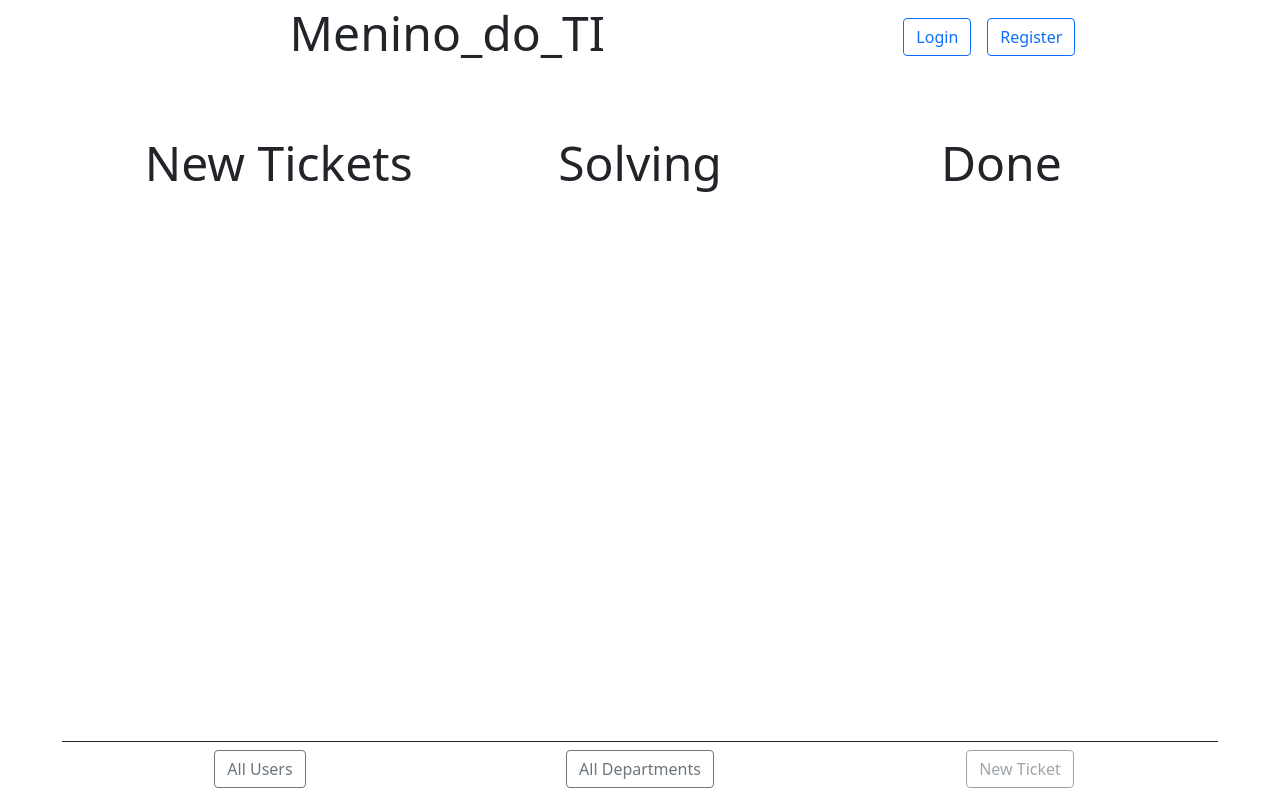
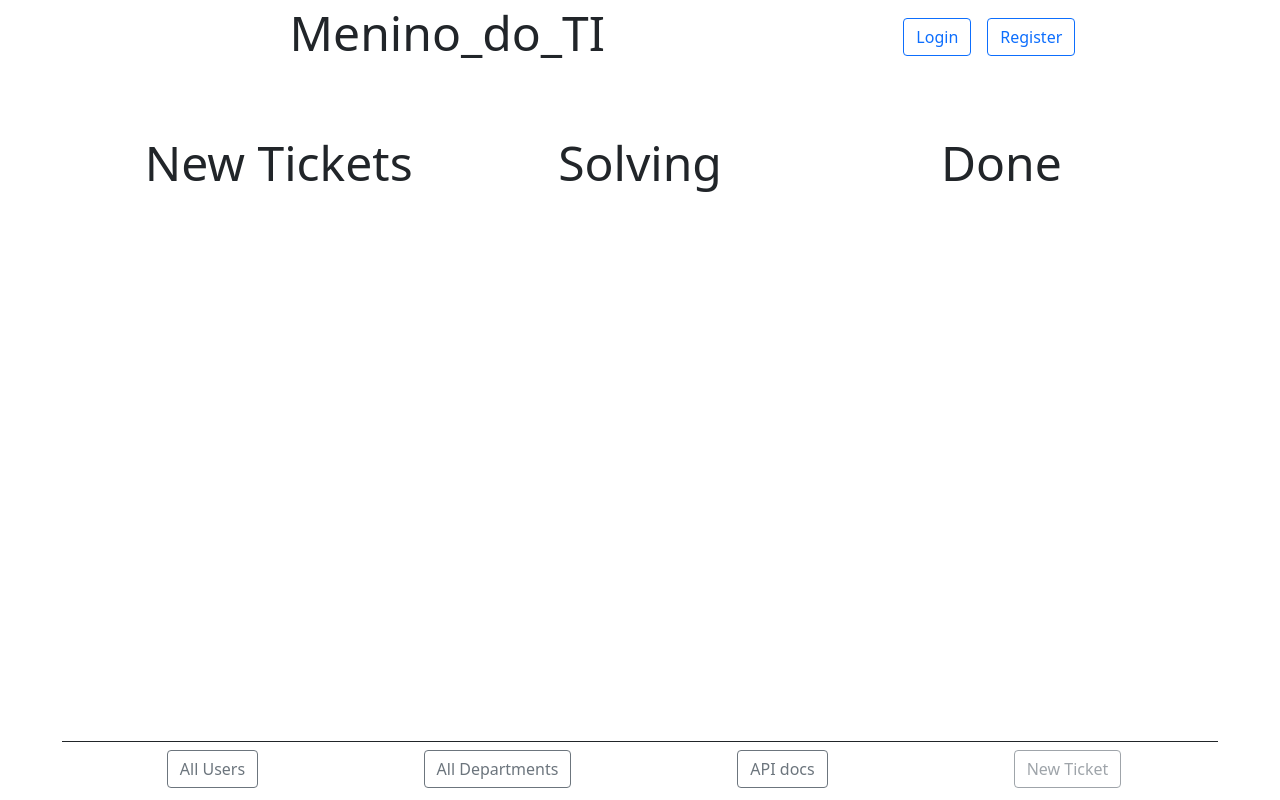
Before and after one commit to MarconesOliveira/help-desk-menino-do-ti, a website: page Views/home.html in a window 1280 px wide. Drawn offline with nearby package versions, Linux system fonts and the light colour scheme; no server answers; files whose address does not match are found by name.

Commit message:
Update footer

```diff
--- a/Databases/mongodb.js
+++ b/Databases/mongodb.js
@@ -12,7 +12,7 @@ const uri = `mongodb://${host}:${port}/${db_name}`;
 const atlas = process.env.ATLAS_URI;
 
 try {
-    await mongoose.connect(atlas);
+    await mongoose.connect(uri);
 } catch (error) {
     console.log("Unable to connect to MongoDB.");
     console.log(error);
--- a/Views/home.html
+++ b/Views/home.html
@@ -68,17 +68,22 @@
 
         <footer>
             <div class="row border-top border-dark p-2">
-                <div class="col-sm-4">
+                <div class="col-sm-3">
                     <button type="button" class="btn btn-outline-secondary" onclick="window.location.href='/users'">
                         All Users
                     </button>
                 </div>
-                <div class="col-sm-4">
+                <div class="col-sm-3">
                     <button type="button" class="btn btn-outline-secondary" onclick="window.location.href='/departments'">
                         All Departments
                     </button>
                 </div>
-                <div class="col-sm-4">
+                <div class="col-sm-3">
+                    <button type="button" class="btn btn-outline-secondary" onclick="window.location.href='/docs'">
+                        API docs
+                    </button>
+                </div>
+                <div class="col-sm-3">
                     <button type="button" class="btn btn-outline-secondary" id="ticket-link" onclick="window.location.href='/ticket'" disabled>
                         New Ticket
                     </button>
```
Also changed, not shown: Views/404.html (+8 -3 lines), Views/departments.html (+8 -3 lines), Views/login.html (+8 -3 lines), Views/register.html (+8 -3 lines), Views/ticket.html (+8 -3 lines), Views/users.html (+8 -3 lines).
